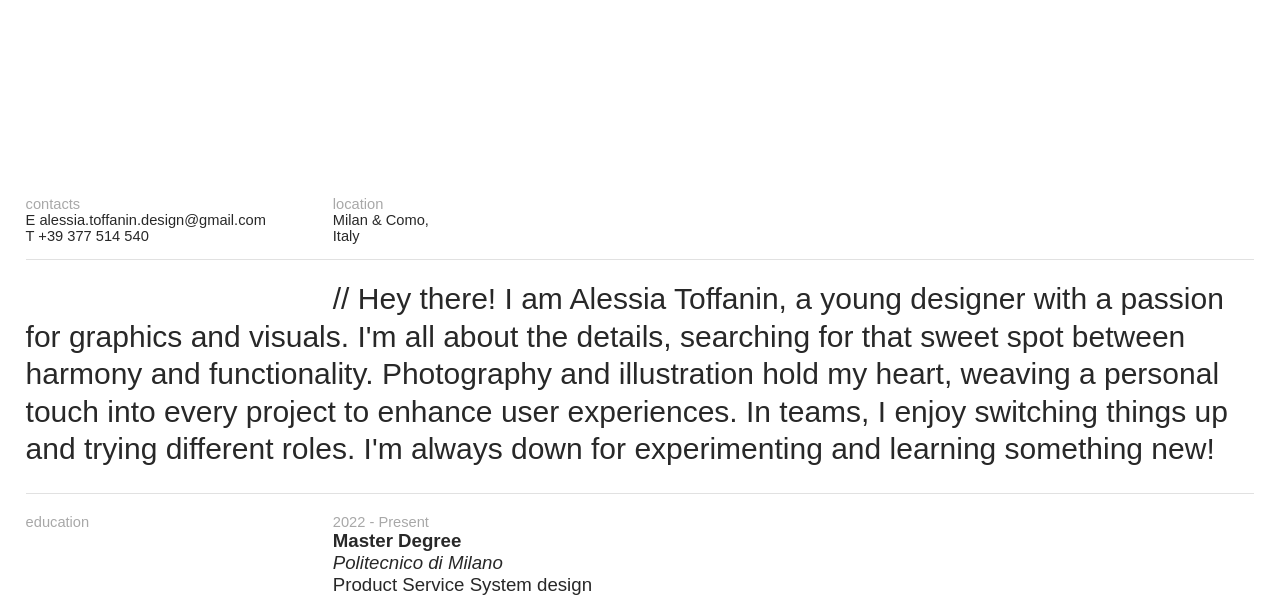
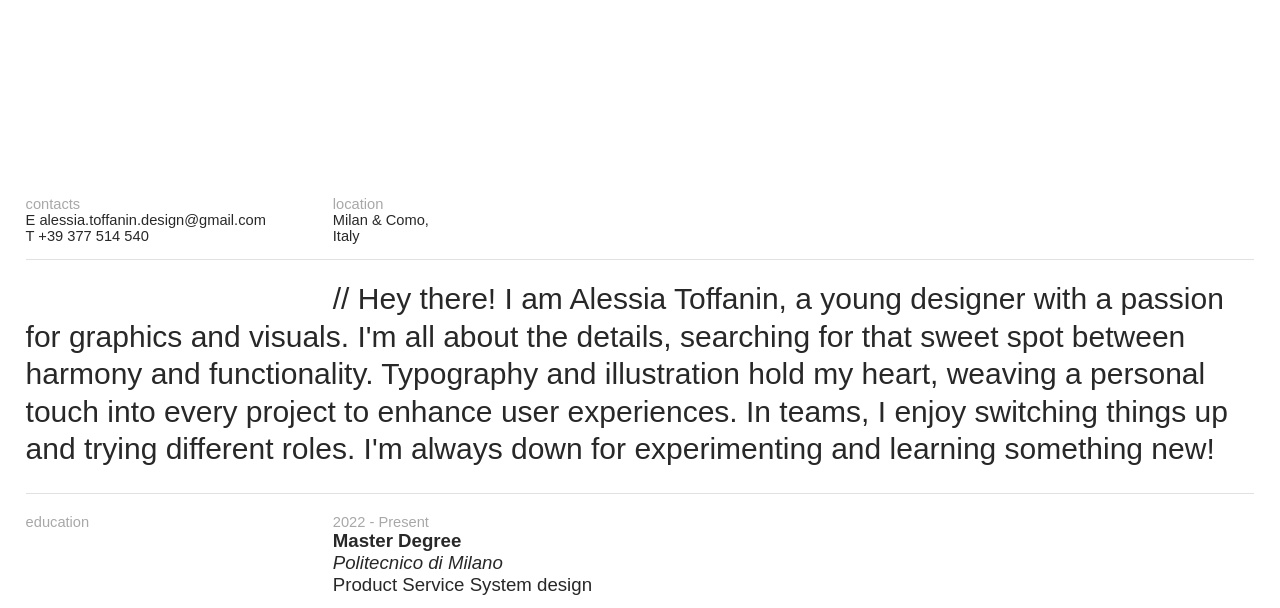
Before and after one commit to AlessiaToffanin/AlessiaToffanin.github.io, a plain HTML site: page about.html in a window 1280 px wide. Shown: the part 188-796 px from the top of the page. Drawn offline with nearby package versions, Linux system fonts and the light colour scheme.

Commit message:
Update about.html

```diff
--- a/about.html
+++ b/about.html
@@ -111,7 +111,7 @@
                 <p class="textBigger" id="myPresentation">
                     // Hey there! I am Alessia Toffanin, a young designer with a passion for graphics and visuals.
                     I'm all about the details, searching for that sweet spot between harmony and functionality.
-                    Photography and illustration hold my heart, weaving a personal touch into every project to enhance user experiences.
+                    Typography and illustration hold my heart, weaving a personal touch into every project to enhance user experiences.
                     In teams, I enjoy switching things up and trying different roles.
                     I'm always down for experimenting and learning something new!
                 </p>
```
